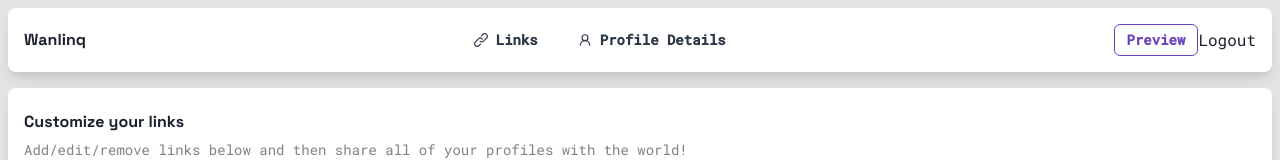
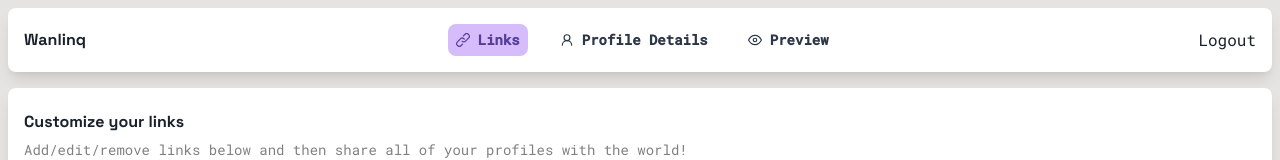
Before and after one commit to faithgaiciumia/link-sharing-app, a React (Vite) app: page /home in a window 1280 px wide. Shown: the top 160 px of the page. Built offline with nearby package versions, Linux system fonts and the light colour scheme; no server answers.

Commit message:
add preview button link on navbar links

```diff
--- a/src/components/Navbar.jsx
+++ b/src/components/Home/Navbar.jsx
@@ -2,7 +2,8 @@ import { LinkIcon } from "@chakra-ui/icons";
 import { Box, Button, Flex, Heading } from "@chakra-ui/react";
 import { LuUserRound } from "react-icons/lu";
 import { Link as RouterLink, useLocation } from "react-router-dom";
-import LogoutButton from "./LogoutButton";
+import LogoutButton from "../LogoutButton";
+import { FiEye } from "react-icons/fi";
 
 export default function Navbar() {
   const location = useLocation();
@@ -16,15 +17,15 @@ export default function Navbar() {
         <Flex gap={6} align={"center"}>
           <Button
             as={RouterLink}
-            to={"/"}
+            to={"/home"}
             leftIcon={<LinkIcon />}
             variant={"ghost"}
             borderRadius={"lg"}
             p={2}
             size={"sm"}
-            color={location.pathname === "/" ? "purple.700" : "gray.700"}
+            color={location.pathname === "/home" ? "purple.700" : "gray.700"}
             backgroundColor={
-              location.pathname === "/" ? "purple.200" : "transparent"
+              location.pathname === "/home" ? "purple.200" : "transparent"
             }
             _hover={{
               backgroundColor: "purple.100",
@@ -52,11 +53,27 @@ export default function Navbar() {
           >
             Profile Details
           </Button>
+          <Button
+            as={RouterLink}
+            to={"/preview"}
+            leftIcon={<FiEye />}
+            variant={"ghost"}
+            borderRadius={"lg"}
+            p={2}
+            size={"sm"}
+            color={location.pathname === "/preview" ? "purple.700" : "gray.700"}
+            backgroundColor={
+              location.pathname === "/preview" ? "purple.200" : "transparent"
+            }
+            _hover={{
+              backgroundColor: "purple.100",
+              color: "purple.800",
+            }}
+          >
+            Preview
+          </Button>
         </Flex>
         <Flex>
-          <Button as={RouterLink} to={"/preview"} variant={"outline"} colorScheme="purple" size={"sm"}>
-            Preview
-          </Button>
           <LogoutButton/>
         </Flex>
       </Flex>
--- a/src/pages/Home.jsx
+++ b/src/pages/Home.jsx
@@ -1,6 +1,6 @@
 /* eslint-disable react-hooks/exhaustive-deps */
 import { Box, useToast } from "@chakra-ui/react";
-import Navbar from "../components/Navbar";
+import Navbar from "../components/Home/Navbar";
 import MainContent from "../components/Home/MainContent";
 import { useEffect } from "react";
 import { fetchSession } from "../data/fetchSession";
--- a/src/pages/Profile.jsx
+++ b/src/pages/Profile.jsx
@@ -1,7 +1,7 @@
 import { Box, Flex } from "@chakra-ui/react";
-import Navbar from "../components/Navbar";
 import Sidebar from "../components/Sidebar";
 import ProfilePageMain from "../components/ProfilePageMain";
+import Navbar from "../components/Home/Navbar";
 
 export default function Profile() {
   return (
```
